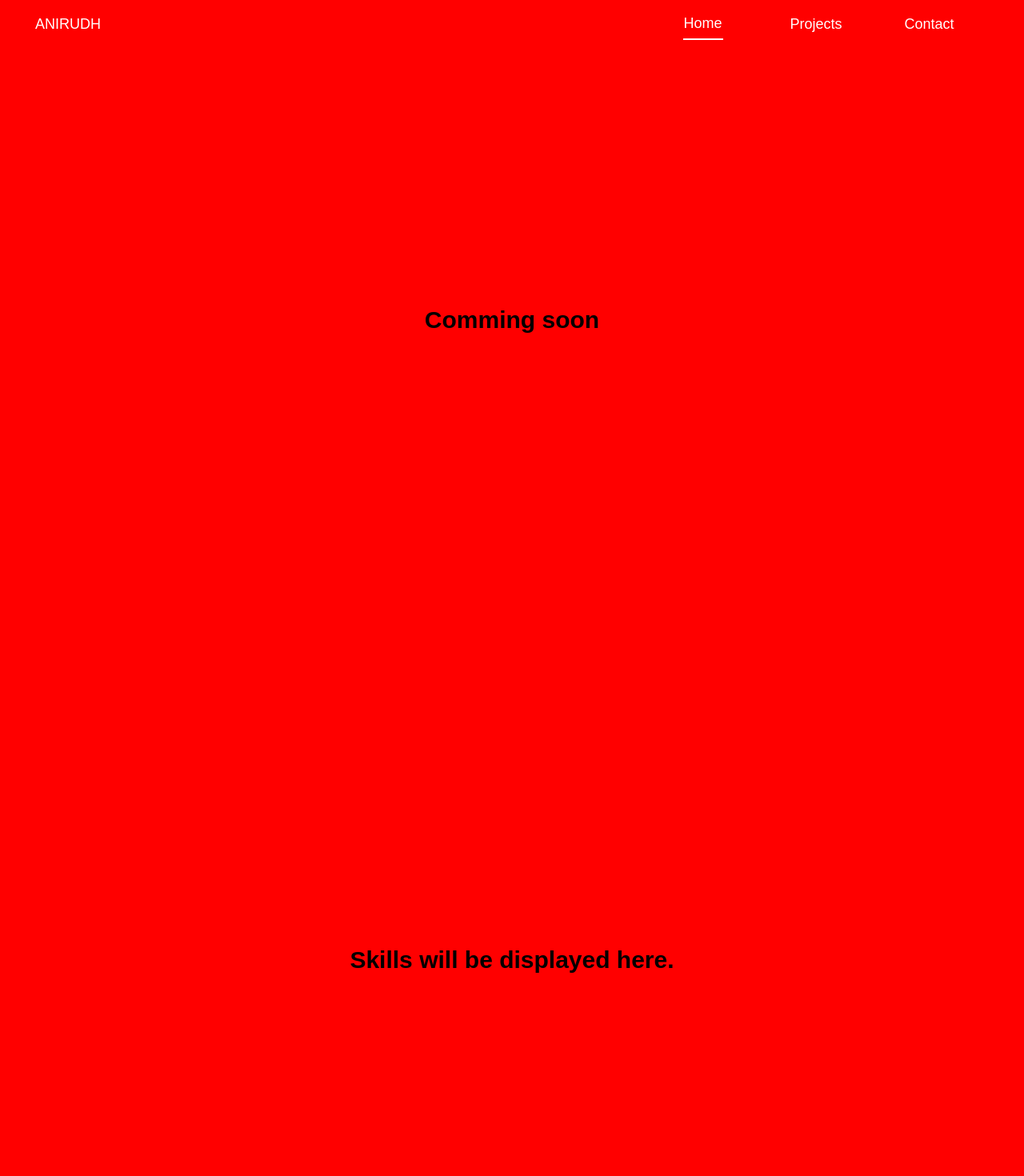
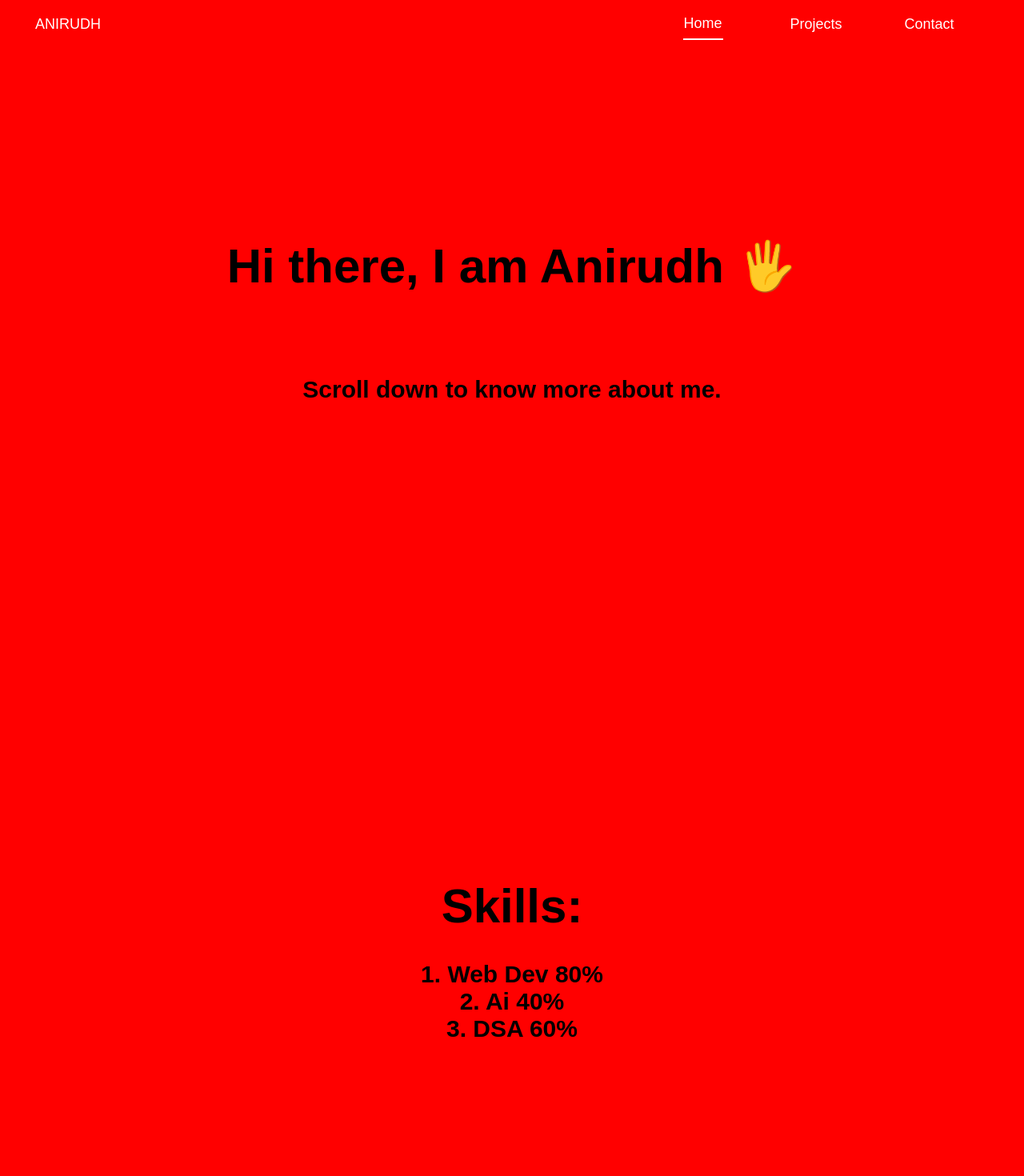
Before and after one commit to Anirudh3167/portfolio, a React (Create React App) app in the folder frontend/: page / in a window 1280 px wide. Shown: the top 1470 px of the page at 80% size. Built offline with nearby package versions, Linux system fonts and the light colour scheme.

Commit message:
re visiting site

```diff
--- a/frontend/src/Components/Navbar/Navbar.css
+++ b/frontend/src/Components/Navbar/Navbar.css
@@ -90,10 +90,11 @@
     animation: popup 0.3s ease-out forwards;
     overflow: hidden;
     transition: 1s;
+    cursor: pointer;
 }
 
 .activeSideBar {
-    background: purple;
+    background: linear-gradient(45deg, rgba(100,100,100,0.9), rgba(100,100,100,0.2));
 }
 
 @keyframes popup {
--- a/frontend/src/Components/Navbar/Navbar.jsx
+++ b/frontend/src/Components/Navbar/Navbar.jsx
@@ -75,10 +75,10 @@ function Navbar() {
     event.preventDefault();
     // Setting the boundaries.
     let target = event.target;
-    setX1(target.offsetLeft);
-    setX2(target.offsetLeft + target.offsetWidth);
-    setY1(target.offsetTop);
-    setY2(target.offsetTop + target.offsetHeight);
+    setX1(target.offsetLeft + target.offsetWidth/4);
+    setX2(target.offsetLeft + target.offsetWidth*5/4);
+    setY1(target.offsetTop + target.offsetHeight/4);
+    setY2(target.offsetTop + target.offsetHeight*3/4);
   }
 
   // Attach the scroll event listener when the component mounts
--- a/frontend/src/Home/Home.jsx
+++ b/frontend/src/Home/Home.jsx
@@ -94,10 +94,10 @@ function Home() {
         <Navbar />
         <div className="HomeMainContainer" ref={HomeStyle}>
           <div className="HomeMainSlide">
-            Comming soon
+            <h1>Hi there, I am Anirudh 🖐</h1> <br /><br /><br /> Scroll down to know more about me.
           </div>
           <div className="HomeMainSlide">
-            Skills will be displayed here.
+            <h1>Skills:</h1> <br /> 1. Web Dev 80% <br /> 2. Ai 40% <br /> 3. DSA 60%
           </div>
           <div className="HomeMainSlide">
             Best three projects will be displayed here.
```
